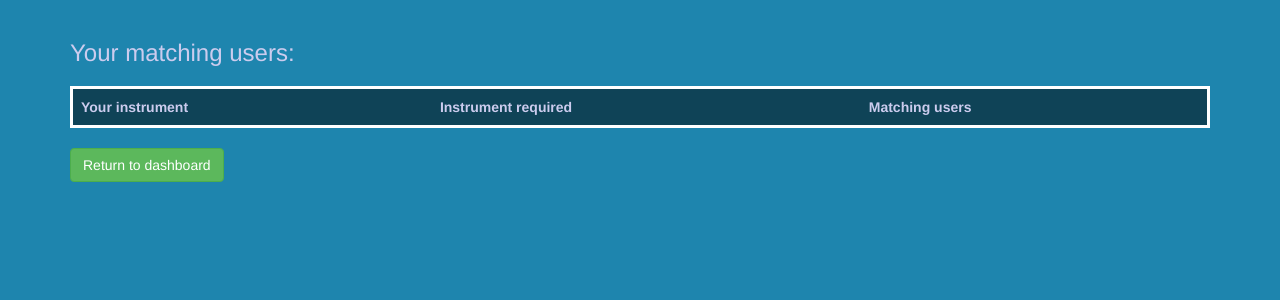
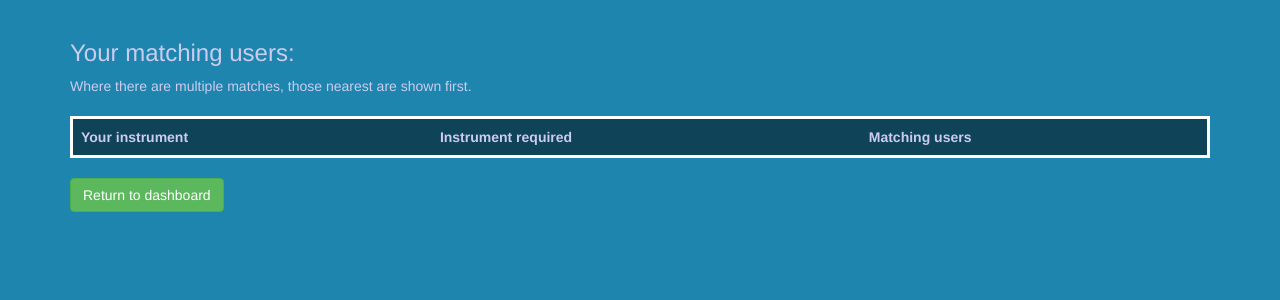
Before and after one commit to robinzigmond/chamber_mates, a Django app: page /matches/ in a window 1280 px wide. Shown: the part 50-350 px from the top of the page. Run offline with Django 3.2, Linux system fonts and the light colour scheme; a user stored in the database is signed in; tables that the repository leaves empty hold one stand-in row (values such as "Sample post"); lists and menus that the app fills with data are empty; parts of the project's set-up code (start-up, migrations or seed data) failed here and were passed over; some libraries are stand-ins or nearby versions.

Commit message:
improved match page in several ways: it now matches by standard as well (I somehow forgot this before!), it orders the results for each instrument by location (nearest first), and only displays the first 5. I have a link to show the full list, but not implemented that view yet.

```diff
--- a/accounts/templates/accounts/matches.html
+++ b/accounts/templates/accounts/matches.html
@@ -6,6 +6,7 @@
             <div class="col-xs-12">
                 {% if matches %}
                     <h3>Your matching users:</h3>
+                    <p>Where there are multiple matches, those nearest are shown first.</p>
                     <table class="table table-striped">
                         <thead>
                             <th>Your instrument</th>
@@ -33,10 +34,15 @@
                                             </p>
                                             <ul class="user-match-list">
                                                 {% for user in users %}
-                                                    <li>
-                                                        <a href="{% url 'user_profile' username=user %}">{{ user }}</a>
-                                                    </li>
+                                                    {% if forloop.counter <= limit %}
+                                                        <li>
+                                                            <a href="{% url 'user_profile' username=user %}">{{ user }}</a>
+                                                        </li>
+                                                    {% endif %}
                                                 {% endfor %}
+                                                {% if users|length > limit %}
+                                                    <a href="#">See all</a>
+                                                {% endif %}
                                                 <p class="clickable hide-it">Hide</p>
                                             </ul>
                                         </td>
--- a/accounts/views.py
+++ b/accounts/views.py
@@ -89,8 +89,9 @@ def match_details(user_1, user_2):
     match_info = []
     for instr in instruments_to_match:
         possible_matches = instr.desired_instruments.all()
+        standards = instr.accepted_standards.all()
         for candidate in instruments_played:
-            if candidate.instrument in possible_matches:
+            if candidate.instrument in possible_matches and candidate.standard in standards:
                 match_info.append({"played": candidate.instrument.instrument,
                                    "matches": instr.instrument.instrument})
 
@@ -271,6 +272,8 @@ def matches(request):
     for user in User.objects.all():
         if user != request.user and match_details(request.user, user):
             match_info.append(match_details(request.user, user))
+    # order results by distance, starting with nearest
+    match_info.sort(key=lambda match: match["distance"])
 
     # restructure this into a nested dict, of the following form:
     # {"instrument_matched": {"instrument_played": ["user1", "user2"]}}
@@ -288,7 +291,8 @@ def matches(request):
                         matches_dict[played.instrument.instrument][wanted.instrument] \
                         .append(user_match_details["user"].username)
 
-    return render(request, "accounts/matches.html", {"active": "dashboard", "matches": matches_dict})
+    return render(request, "accounts/matches.html", {"active": "dashboard",
+                                                     "matches": matches_dict, "limit": 5})
 
 
 @login_required(login_url=reverse_lazy("login"))
```
Also changed, not shown: 1 other file.
